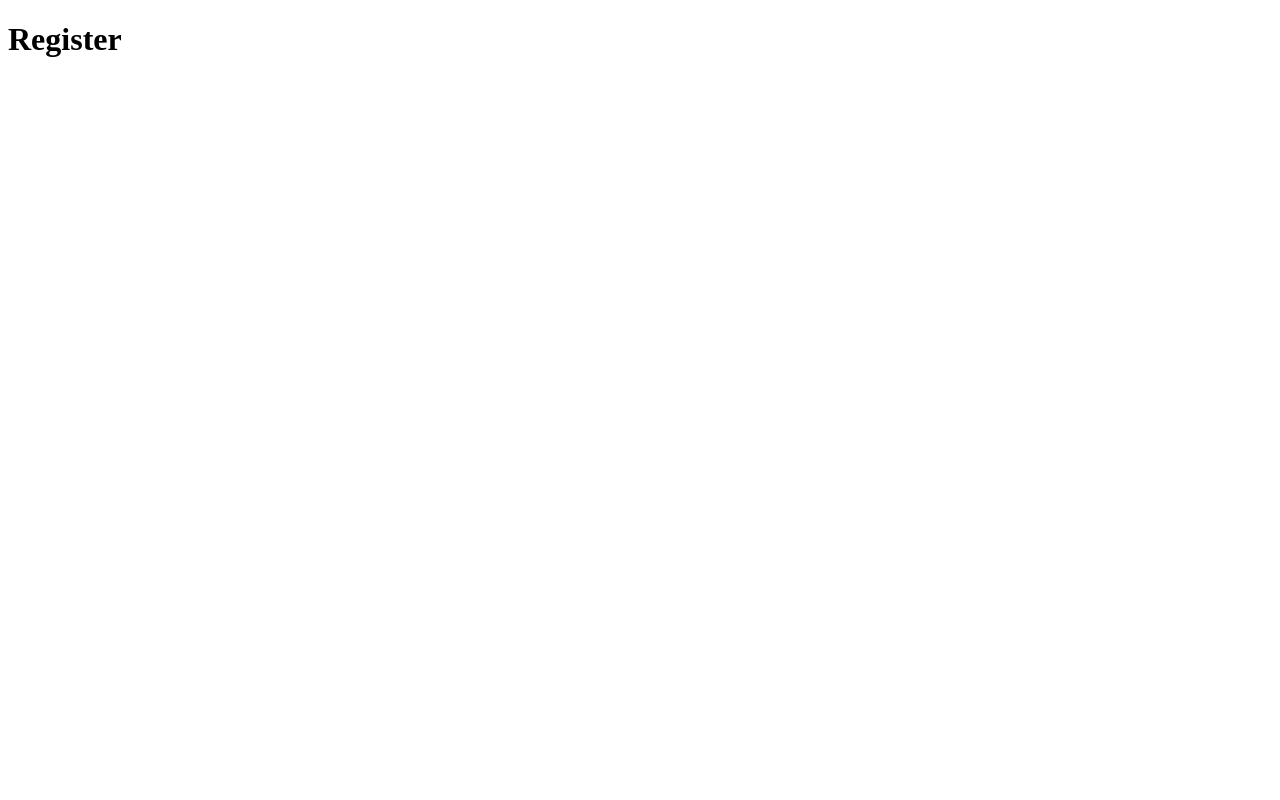
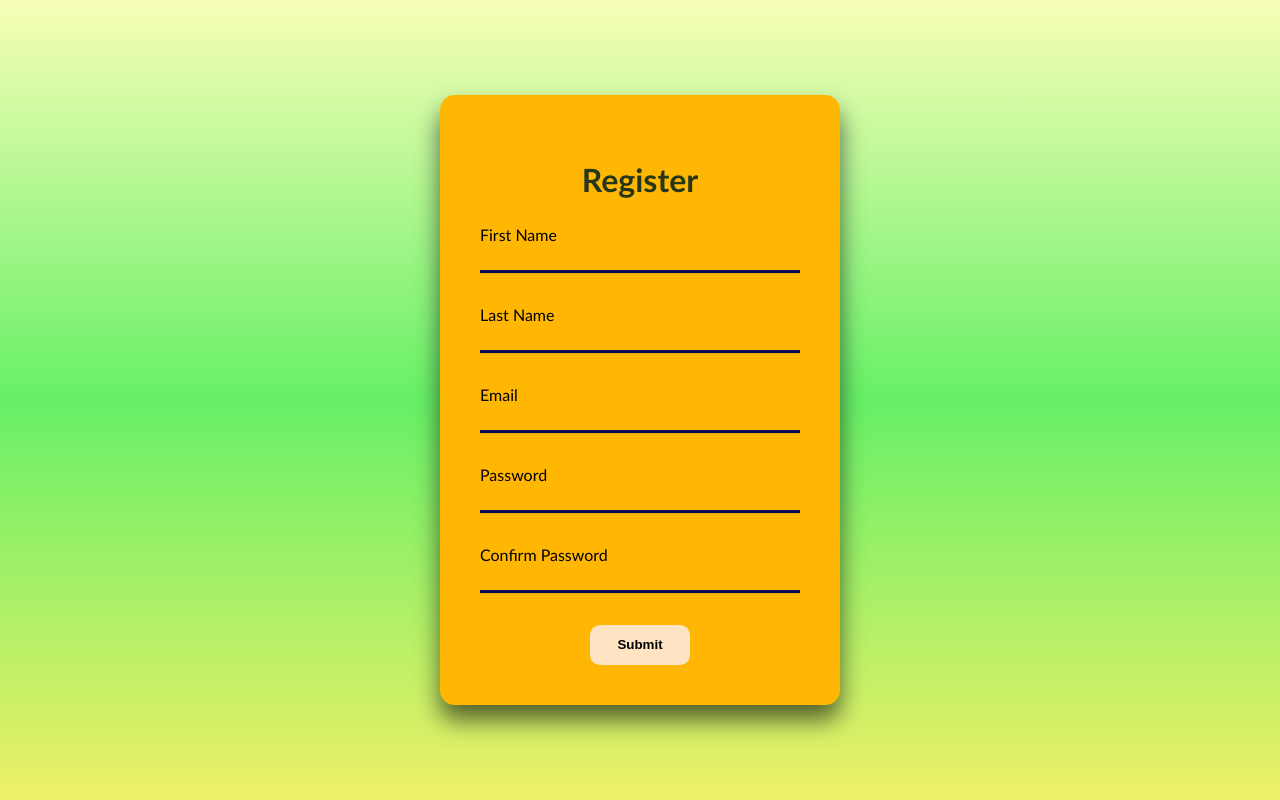
Before and after one commit to GouravNG/MERN-Library-app, a React (Vite) app in the folder frontend/: page /register in a window 1280 px wide. Built offline with nearby package versions, Linux system fonts and the light colour scheme.

Commit message:
added the user Registration

```diff
--- a/frontend/src/App.jsx
+++ b/frontend/src/App.jsx
@@ -4,16 +4,17 @@ import { lazy } from 'react'
 import './App.css'
 import Loading from './components/Loading/Loading.component'
 const Login = lazy(() => import('./pages/Login/Login'))
+const Register = lazy(() => import('./pages/Register/Register'))
 
 function App() {
     return (
         <BrowserRouter>
             <Routes>
-                <Route path='/register' element={<h1>Register</h1>}></Route>
+                <Route path='/register' element={<Register />}></Route>
                 <Route path='/login' element={<Login />}></Route>
                 <Route path='/' element={<h1>Home</h1>}></Route>
                 <Route path='*' element={<h1>404</h1>}></Route>
-                <Route path='/test' element={<Loading/>}></Route>
+                <Route path='/test' element={<Loading />}></Route>
             </Routes>
         </BrowserRouter>
     )
--- a/frontend/src/hooks/useLogin.mjs
+++ b/frontend/src/hooks/useLogin.mjs
@@ -11,7 +11,7 @@ export const useLogiing = () => {
                 headers: { "Content-Type": "application/json" },
                 body: JSON.stringify(requestBody)
             })
-            const responce = data.json()
+            const responce = await data.json()
             if (responce.error) throw new Error(responce.error)
             console.log(responce)
         }
--- /dev/null
+++ b/frontend/src/hooks/useRegister.mjs
@@ -0,0 +1,37 @@
+import { useState } from "react"
+
+export const useRegister = () => {
+    const [isLoading, SetisLoading] = useState(false)
+    const handleRegister = async (requestBody) => {
+        if (!clientSideValidation(requestBody)) return
+        SetisLoading(true)
+        try {
+            const data = await fetch("/api/auth/register", {
+                method: "POST",
+                headers: { "Content-Type": "application/json" },
+                body: JSON.stringify(requestBody)
+            })
+            const registerResponce = await data.json()
+            if (registerResponce.error) throw new Error(registerResponce.error)
+            console.log(registerResponce)
+        }
+        catch (err) {
+            console.error(err.message)
+        }
+        finally {
+            SetisLoading(false)
+        }
+    }
+    return { isLoading, handleRegister }
+}
+const clientSideValidation = ({ firstname, lastname, email, password, confirmPassword }) => {
+    if (!firstname || !lastname || !email || !password || !password || !confirmPassword) {
+        console.error("Please fillin all the fields")
+        return false
+    }
+    if (password !== confirmPassword) {
+        console.error("Password and Confirm Password aren't matching")
+        return false
+    }
+    return true
+}
--- /dev/null
+++ b/frontend/src/pages/Register/Register.css
@@ -0,0 +1,64 @@
+html {
+    height: 100%;
+}
+
+body {
+    margin: 0;
+    padding: 0;
+    font-family: 'Calibri';
+    background: linear-gradient(#f7feb7, #67f067, #eef067);
+}
+
+.login-card {
+    position: absolute;
+    top: 50%;
+    left: 50%;
+    width: 400px;
+    padding: 2.5rem;
+    transform: translate(-50%, -50%);
+    background-color: #ffb703;
+    box-sizing: border-box;
+    box-shadow: 0 15px 25px rgba(0, 0, 0, 0.6);
+    border-radius: 15px;
+}
+
+.login-card h1 {
+    text-align: center;
+    color: #283618;
+    padding: 0.25rem;
+}
+
+.login-card .input-box {
+    position: relative;
+}
+
+.login-card .input-box input {
+    width: 100%;
+    padding: 0.25em 0;
+    font-size: 1em;
+    color: #023047;
+    margin-bottom: 2em;
+    border: none;
+    border-bottom: 3px solid #020a53;
+    outline: none;
+    background: transparent;
+}
+.login-card .submitButton {
+    display: flex;
+    justify-content: center;
+}
+.login-card .submitButton button {
+    width: 100px;
+    height: 40px;
+    font-weight: bold;
+    background: bisque;
+    border: none;
+    border-radius: 10px;
+    transition: width 0.5s, height 0.5s, font-weight 0.5s;
+}
+.login-card .submitButton button:hover {
+    background: linear-gradient(120deg, #f6d365 0%, #fda085 100%);
+    border: 3px black solid;
+    width: 120px;
+    height: 50px;
+}
--- /dev/null
+++ b/frontend/src/pages/Register/Register.jsx
@@ -0,0 +1,98 @@
+import { useState } from 'react'
+import Loading from '../../components/Loading/Loading.component'
+import { useRegister } from '../../hooks/useRegister.mjs'
+import './Register.css'
+
+const Register = () => {
+    const { isLoading, handleRegister } = useRegister()
+    const [values, setValues] = useState({
+        firstname: '',
+        lastname: '',
+        email: '',
+        password: '',
+        confirmPassword: '',
+    })
+    const valueUpdater = (e, keyName) => {
+        setValues({ ...values, [keyName]: e.target.value })
+    }
+    const handleSubmit = (e) => {
+        e.preventDefault()
+        handleRegister(values)
+        setValues({
+            firstname: '',
+            lastname: '',
+            email: '',
+            password: '',
+            confirmPassword: '',
+        })
+    }
+    return (
+        <>
+            {isLoading ? (
+                <Loading />
+            ) : (
+                <div className='login-card'>
+                    <h1>Register</h1>
+                    <form>
+                        <div className='input-box'>
+                            <label htmlFor='firstname'>First Name</label>
+                            <input
+                                type='text'
+                                id='firstname'
+                                required
+                                value={values.firstname}
+                                onChange={(e) => valueUpdater(e, 'firstname')}
+                            />
+                        </div>
+                        <div className='input-box'>
+                            <label htmlFor='lastname'>Last Name</label>
+                            <input
+                                type='text'
+                                id='lastname'
+                                required
+                                value={values.lastname}
+                                onChange={(e) => valueUpdater(e, 'lastname')}
+                            />
+                        </div>
+                        <div className='input-box'>
+                            <label htmlFor='email'>Email</label>
+                            <input
+                                type='text'
+                                id='email'
+                                required
+                                value={values.email}
+                                onChange={(e) => valueUpdater(e, 'email')}
+                            />
+                        </div>
+                        <div className='input-box'>
+                            <label htmlFor='password'>Password</label>
+                            <input
+                                type='password'
+                                id='password'
+                                required
+                                value={values.password}
+                                onChange={(e) => valueUpdater(e, 'password')}
+                            />
+                        </div>
+                        <div className='input-box'>
+                            <label htmlFor='password'>Confirm Password</label>
+                            <input
+                                type='password'
+                                id='confirmPassword'
+                                required
+                                value={values.confirmPassword}
+                                onChange={(e) => valueUpdater(e, 'confirmPassword')}
+                            />
+                        </div>
+                        <div className='submitButton'>
+                            <button type='submit' onClick={(e) => handleSubmit(e)}>
+                                Submit
+                            </button>
+                        </div>
+                    </form>
+                </div>
+            )}
+        </>
+    )
+}
+export default Register
```
